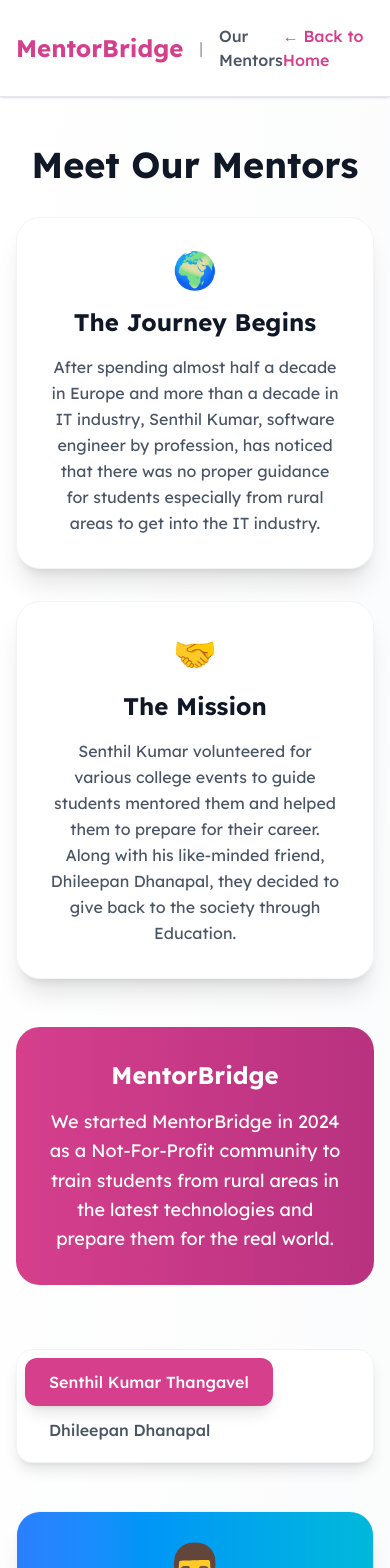
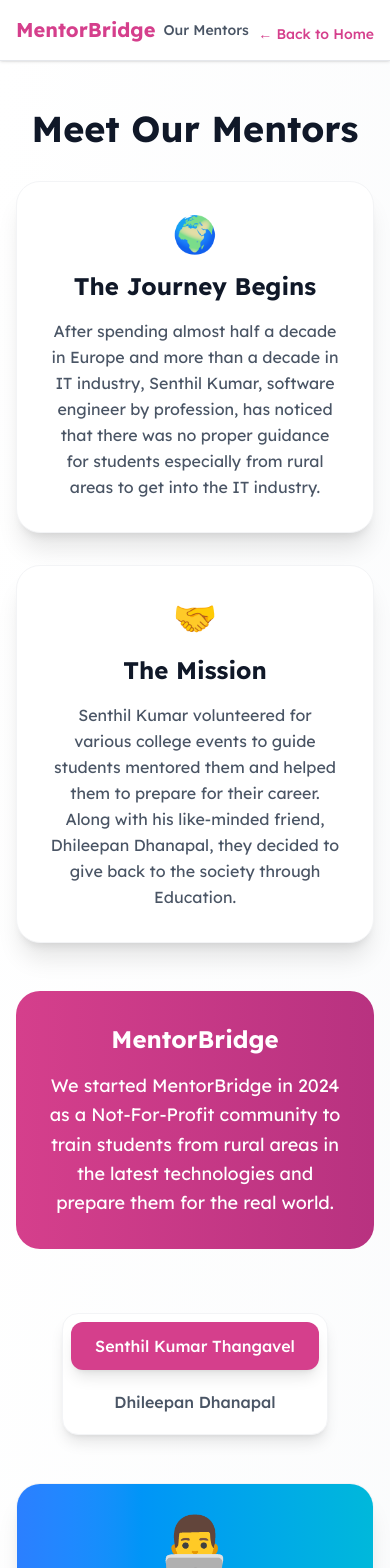
Before and after one commit to senthilkumar979/mentorbridge---avvai, a Next.js app: page /mentors in a window 390 px wide. Shown: the top 1568 px of the page. Built offline with nearby package versions, Linux system fonts and the light colour scheme.

Commit message:
Updated pages

```diff
--- a/src/app/mentors/page.tsx
+++ b/src/app/mentors/page.tsx
@@ -10,10 +10,10 @@
   const mentors = [
     {
       name: "Senthil Kumar Thangavel",
-      title: "Chief Coordinator of MentorBridge",
+      title: "Senior Specialist - Software Engineering | Education Mentor",
       avatar: "👨‍💻",
       about:
-        "Steering the helm at LTIMindTree as a Senior Specialist in Software Engineering, crafting high-performance web applications that drive business success. With a solid foundation in the MERN stack and JAVA Spring Boot over a decade of experience, specialized in developing scalable solutions that enhance user experience and operational efficiency.",
+        "Steering the helm at BNP Paribas Fortis as a Senior Developer II, crafting high-performance web applications that drive business success. With a solid foundation in the MERN stack and JAVA Spring Boot over a decade of experience, specialized in developing scalable solutions that enhance user experience and operational efficiency.",
       personalStory:
         "My inspirations, the books I've read, and the wisdom from my grandfathers have taught me a valuable lesson: what we give to the world with sincerity and dedication, returns to us in double measure. This understanding led me to mentorship, a support I lacked during my college years. I aspire to be the mentor I once needed, fostering collective growth in a world where material wealth often overshadows human values.",
       education: [
@@ -34,16 +34,16 @@
         {
           role: "Senior Developer II",
           company: "BNP Paribas Fortis",
-          period: "Jan 2025 - Present",
+          period: "Jul 2025 - Present",
           location: "Brussels, Belgium",
           type: "On-site",
         },
         {
           role: "Senior Specialist - Software Engineering",
           company: "LTIMindTree",
-          period: "Oct 2024 - Present",
+          period: "Oct 2024 - Jun 2025",
           location: "Coimbatore, Tamil Nadu, India",
-          type: "Hybrid",
+          type: "Remote",
         },
         {
           role: "Senior Fullstack Engineer",
@@ -73,7 +73,7 @@
         "Training & Development",
       ],
       interests: ["Reading Books", "Mentoring", "Writing Blogs"],
-      quote: "Trust the process, respect the process & follow the process",
+      quote: "Be the change that you wish to see in the world",
       inspirations: [
         "Methagu Vellupillai Prabhakaran",
         "King Maker Kamaraj",
@@ -85,7 +85,7 @@
     },
     {
       name: "Dhileepan Dhanapal",
-      title: "Coordinator of MentorBridge",
+      title: "Senior Specialist - Cloud | Mentor",
       avatar: "👨‍💼",
       about:
         "A seasoned software engineer with over a decade of experience in enterprise application development. Specialized in Java, Spring, and cloud technologies with extensive experience in both European and Indian markets.",
@@ -107,11 +107,18 @@
       ],
       experience: [
         {
+          role: "Associate Technical Architect",
+          company: "Expleo",
+          period: "May 2025 - Present",
+          location: "Brussels, Belgium",
+          type: "On-site",
+        },
+        {
           role: "Senior Java Developer",
           company: "LTIMindtree",
-          period: "Aug 2024 - Present",
+          period: "Aug 2024 - May 2025",
           location: "Coimbatore, Tamil Nadu, India",
-          type: "Hybrid",
+          type: "Remote",
         },
         {
           role: "Senior Software Engineer",
@@ -177,21 +184,21 @@
     <div className="min-h-screen bg-gradient-to-br from-white to-gray-50">
       {/* Header */}
       <header className="bg-white shadow-sm border-b border-gray-200 sticky top-0 z-50">
-        <div className="max-w-7xl mx-auto px-4 sm:px-6 lg:px-8 py-6">
-          <div className="flex items-center justify-between">
-            <div className="flex items-center space-x-4">
+        <div className="max-w-7xl mx-auto px-4 sm:px-6 lg:px-8 py-4 sm:py-6">
+          <div className="flex items-center justify-between flex-wrap">
+            <div className="flex items-center space-x-2 sm:space-x-4 flex-grow">
               <Link
                 href="/"
-                className="text-2xl font-bold text-[#d53f8c] hover:text-[#b83280] transition-colors duration-300"
+                className="text-xl sm:text-2xl font-bold text-[#d53f8c] hover:text-[#0a0a0a] transition-colors duration-300"
               >
                 MentorBridge
               </Link>
-              <span className="text-gray-400">|</span>
-              <span className="text-gray-600 font-medium">Our Mentors</span>
+              <span className="hidden sm:inline text-gray-400">|</span>
+              <span className="text-gray-600 text-sm sm:text-base font-medium">Our Mentors</span>
             </div>
             <Link
               href="/"
-              className="text-[#d53f8c] hover:text-[#b83280] font-medium transition-colors duration-300"
+              className="text-[#d53f8c] hover:text-[#b83280] text-sm sm:text-base font-medium transition-colors duration-300 mt-2 sm:mt-0"
             >
               ← Back to Home
             </Link>
@@ -249,12 +256,12 @@
 
         {/* Mentor Selector */}
         <div className="flex justify-center mb-12">
-          <div className="bg-white rounded-2xl p-2 shadow-lg border border-gray-100">
+          <div className="bg-white rounded-2xl p-2 shadow-lg border border-gray-100 mx-auto flex flex-col sm:flex-row gap-2">
             {mentors.map((mentor, index) => (
               <button
                 key={index}
                 onClick={() => setActiveMentorIndex(index)}
-                className={`px-6 py-3 rounded-xl font-medium transition-all duration-300 ${
+                className={`px-6 py-3 rounded-xl font-medium text-center transition-all duration-300 ${
                   activeMentorIndex === index
                     ? "bg-[#d53f8c] text-white shadow-lg"
                     : "text-gray-600 hover:text-[#d53f8c] hover:bg-gray-50"
--- a/src/app/product-detail/[id]/page.tsx
+++ b/src/app/product-detail/[id]/page.tsx
@@ -9,7 +9,9 @@
   }>;
 }
 
-export default async function ProductDetailPage({ params }: ProductDetailPageProps) {
+export default async function ProductDetailPage({
+  params,
+}: ProductDetailPageProps) {
   const { id } = await params;
   const product = products.find((p) => p.id === id);
 
@@ -76,22 +78,16 @@
               </a>
             </div>
 
-            {/* Product Images */}
             <div className="space-y-4">
-              {product.images.map((image, index) => (
-                <div
-                  key={index}
-                  className="bg-gray-50 rounded-2xl p-4 flex items-center justify-center"
-                >
+              <div className="bg-gray-50 rounded-2xl p-4 flex items-center justify-center">
                 <Image
-                    src={image}
-                    alt={`${product.name} screenshot ${index + 1}`}
+                  src={product.logo}
+                  alt={`${product.name} screenshot`}
                   width={400}
                   height={300}
                   className="rounded-xl object-contain max-h-64 w-auto"
                 />
               </div>
-              ))}
             </div>
           </div>
         </div>
--- a/src/app/students/page.tsx
+++ b/src/app/students/page.tsx
@@ -62,15 +62,15 @@
     <div className="min-h-screen bg-gradient-to-br from-slate-50 via-blue-50 to-indigo-50 pb-12">
       <header className="bg-white shadow-sm border-b border-gray-200 sticky top-0 z-50">
         <div className="max-w-7xl mx-auto px-4 sm:px-6 lg:px-8 py-6">
-          <div className="flex items-center justify-between">
-            <div className="flex items-center space-x-4">
+          <div className="flex flex-col sm:flex-row items-center justify-between">
+            <div className="flex flex-col sm:flex-row items-center space-x-0 sm:space-x-4 mb-4 sm:mb-0">
               <Link
                 href="/"
-                className="text-2xl font-bold text-[#d53f8c] hover:text-[#b83280] transition-colors duration-300"
+                className="text-xl sm:text-2xl font-bold text-[#d53f8c] hover:text-[#b83280] transition-colors duration-300"
               >
                 MentorBridge
               </Link>
-              <span className="text-gray-400">|</span>
+              <span className="text-gray-400 hidden sm:block">|</span>
               <span className="text-gray-600 font-medium">Our Students</span>
             </div>
             <Link
--- a/src/components/MentorsSection.tsx
+++ b/src/components/MentorsSection.tsx
@@ -11,7 +11,7 @@
       title: "Senior Specialist - Software Engineering | Education Mentor",
       avatar: "👨‍💻",
       about:
-        "Steering the helm at LTIMindTree as a Senior Specialist in Software Engineering, crafting high-performance web applications that drive business success. With a solid foundation in the MERN stack and JAVA Spring Boot over a decade of experience, specialized in developing scalable solutions that enhance user experience and operational efficiency.",
+        "Steering the helm at BNP Paribas Fortis as a Senior Developer II, crafting high-performance web applications that drive business success. With a solid foundation in the MERN stack and JAVA Spring Boot over a decade of experience, specialized in developing scalable solutions that enhance user experience and operational efficiency.",
       personalStory:
         "My inspirations, the books I've read, and the wisdom from my grandfathers have taught me a valuable lesson: what we give to the world with sincerity and dedication, returns to us in double measure. This understanding led me to mentorship, a support I lacked during my college years. I aspire to be the mentor I once needed, fostering collective growth in a world where material wealth often overshadows human values.",
       education: [
@@ -30,11 +30,18 @@
       ],
       experience: [
         {
+          role: "Senior Developer II",
+          company: "BNP Paribas Fortis",
+          period: "Jul 2025 - Present",
+          location: "Brussels, Belgium",
+          type: "On-site",
+        },
+        {
           role: "Senior Specialist - Software Engineering",
           company: "LTIMindTree",
-          period: "Oct 2024 - Present",
+          period: "Oct 2024 - Jun 2025",
           location: "Coimbatore, Tamil Nadu, India",
-          type: "Hybrid",
+          type: "Remote",
         },
         {
           role: "Senior Fullstack Engineer",
@@ -98,11 +105,18 @@
       ],
       experience: [
         {
+          role: "Associate Technical Architect",
+          company: "Expleo",
+          period: "May 2025 - Present",
+          location: "Brussels, Belgium",
+          type: "On-site",
+        },
+        {
           role: "Senior Java Developer",
           company: "LTIMindtree",
-          period: "Aug 2024 - Present",
+          period: "Aug 2024 - May 2025",
           location: "Coimbatore, Tamil Nadu, India",
-          type: "Hybrid",
+          type: "Remote",
         },
         {
           role: "Senior Software Engineer",
--- a/src/components/ProductsSection.tsx
+++ b/src/components/ProductsSection.tsx
@@ -144,7 +144,9 @@
                     className={`inline-flex items-center justify-center w-full bg-gray-200 text-gray-900 font-semibold py-3 px-6 rounded-xl transition-all duration-300 transform hover:scale-105 shadow-lg hover:shadow-xl group-hover:shadow-2xl`}
                     aria-label={`Learn more about ${product.name}`}
                   >
-                    <span className="mr-2">Learn more</span>
+                    <span className="mr-2">
+                      Learn more
+                    </span>
                     <svg
                       className="w-4 h-4"
                       fill="none"
```
Lines whose indentation alone changed are shown as unchanged.
